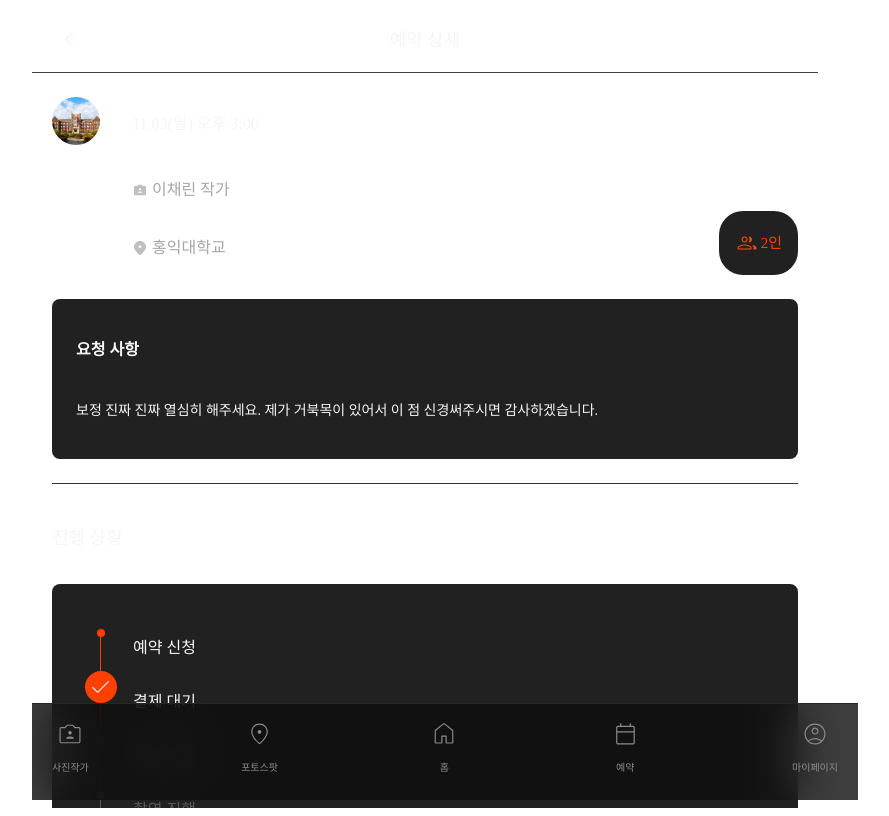
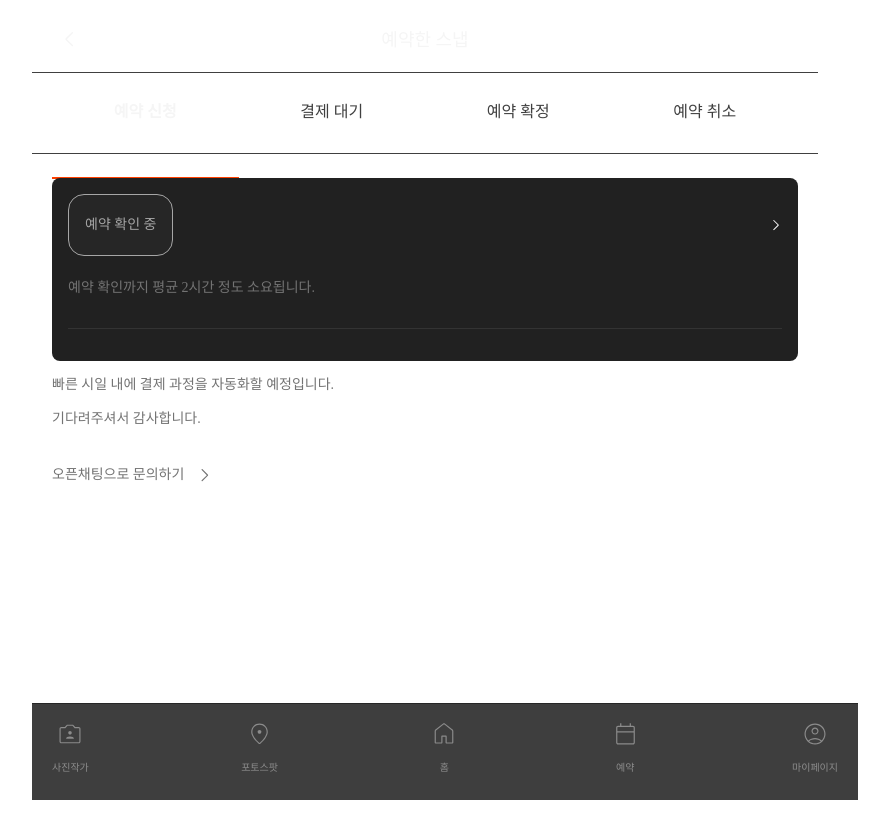
Before and after one commit to photo-ground/FE, a Next.js app: page /reserve/list in a window 1280 px wide. Shown: the whole page, without its empty margins (215-1104 px from the left). Built offline with nearby package versions, Linux system fonts and the light colour scheme.

Commit message:
💄 ui: 예약 기록 페이지 tab 및 카드 기본 구성

```diff
--- a/src/app/reserve/_components/ReserveLinks.tsx
+++ b/src/app/reserve/_components/ReserveLinks.tsx
@@ -49,7 +49,7 @@ export default function ReserveLinks() {
         <PrevReservationIcon />
         <Text variant="body1_md">이전 스냅</Text>
       </PrevButton>
-      <CurrentButton href="/reserve/current">
+      <CurrentButton href="/reserve/list">
         <CurrentReservationIcon />
         <Text variant="body1_md">예약한 스냅</Text>
       </CurrentButton>
--- /dev/null
+++ b/src/app/reserve/list/_components/CardList.tsx
@@ -0,0 +1,51 @@
+import RightChevronIcon from '@/assets/RightChevronIcon';
+import Text from '@/components/atoms/Text';
+import Link from 'next/link';
+import styled from 'styled-components';
+import ReserveCard from './ReserveCard';
+
+const Container = styled.div`
+  padding: 1.5rem 1.25rem;
+`;
+
+const InfoArea = styled.div`
+  display: flex;
+  flex-direction: column;
+  gap: 0.5rem;
+`;
+
+const CaptionText = styled(Text)`
+  color: ${({ theme }) => theme.colors.gray[400]};
+`;
+
+const ChatLink = styled(Link)`
+  display: flex;
+  gap: 0.25rem;
+  align-items: center;
+
+  text-decoration: none;
+`;
+
+export default function CardList() {
+  return (
+    <Container>
+      <ReserveCard />
+
+      <InfoArea>
+        <div>
+          <CaptionText variant="caption1_rg">
+            빠른 시일 내에 결제 과정을 자동화할 예정입니다.
+          </CaptionText>
+          <CaptionText variant="caption1_rg">
+            기다려주셔서 감사합니다.
+          </CaptionText>
+        </div>
+
+        <ChatLink href="/">
+          <CaptionText variant="caption1_rg">오픈채팅으로 문의하기</CaptionText>
+          <RightChevronIcon size="24" color="#737373" />
+        </ChatLink>
+      </InfoArea>
+    </Container>
+  );
+}
--- /dev/null
+++ b/src/app/reserve/list/_components/ReserveCard.tsx
@@ -0,0 +1,66 @@
+import styled from 'styled-components';
+import Tag from './Tag';
+import RightChevronIcon from '@/assets/RightChevronIcon';
+import Text from '@/components/atoms/Text';
+
+const Wrapper = styled.div`
+  display: flex;
+  flex-direction: column;
+  gap: 1.5rem;
+`;
+
+const Container = styled.div`
+  background: ${({ theme }) => theme.colors.gray[900]};
+  padding: 1rem;
+  border-radius: 0.5rem;
+`;
+
+const Header = styled.div`
+  display: flex;
+  flex-direction: column;
+  gap: 0.5rem;
+`;
+
+const TitleArea = styled.div`
+  display: flex;
+  align-items: center;
+  justify-content: space-between;
+`;
+
+const MessageArea = styled.div`
+  display: flex;
+  gap: 0.25rem;
+`;
+
+const Message = styled(Text)`
+  color: ${({ theme }) => theme.colors.gray[400]};
+`;
+
+const DivideLine = styled.hr`
+  border: none;
+  border-bottom: 1px solid ${({ theme }) => theme.colors.gray[700]};
+  margin: 1rem 0;
+`;
+
+export default function ReserveCard() {
+  return (
+    <Wrapper>
+      <Container>
+        <Header>
+          <TitleArea>
+            <Tag text="예약 확인 중" />
+            <RightChevronIcon size="20" />
+          </TitleArea>
+
+          <MessageArea>
+            <Message variant="caption1_rg">
+              예약 확인까지 평균 2시간 정도 소요됩니다.
+            </Message>
+          </MessageArea>
+        </Header>
+
+        <DivideLine />
+      </Container>
+    </Wrapper>
+  );
+}
--- /dev/null
+++ b/src/app/reserve/list/_components/Tabs.tsx
@@ -0,0 +1,60 @@
+import Link from 'next/link';
+import styled from 'styled-components';
+import Text from '@/components/atoms/Text';
+
+const TAB_LIST = [
+  { label: '예약 신청', route: '1' },
+  { label: '결제 대기', route: '2' },
+  { label: '예약 확정', route: '3' },
+  { label: '예약 취소', route: '4' },
+];
+
+const Container = styled.div`
+  display: grid;
+  grid-template-columns: repeat(4, 1fr);
+  padding: 0 1.25rem;
+
+  border-bottom: 1px solid ${({ theme }) => theme.colors.gray[600]};
+`;
+
+const Item = styled(Link)<{ $isCurrentTab: boolean }>`
+  width: 100%;
+  height: 100%;
+  padding: 0.75rem 0;
+
+  text-align: center;
+  text-decoration: none;
+
+  border-bottom: 2px solid
+    ${({ theme, $isCurrentTab }) =>
+      $isCurrentTab ? theme.colors.primary[100] : 'none'};
+`;
+
+const DeactivatedText = styled(Text)`
+  color: ${({ theme }) => theme.colors.gray[600]};
+`;
+
+export default function Tabs({ currentTab }: { currentTab: string }) {
+  return (
+    <Container>
+      {TAB_LIST.map((tabItem) => {
+        const { label, route } = tabItem;
+        const isCurrentTab = route === currentTab;
+
+        return (
+          <Item
+            key={label}
+            href={`/reserve/list?tab=${route}`}
+            $isCurrentTab={isCurrentTab}
+          >
+            {isCurrentTab ? (
+              <Text variant="title3">{label}</Text>
+            ) : (
+              <DeactivatedText variant="body1_md">{label}</DeactivatedText>
+            )}
+          </Item>
+        );
+      })}
+    </Container>
+  );
+}
--- /dev/null
+++ b/src/app/reserve/list/_components/Tag.tsx
@@ -0,0 +1,58 @@
+import Text from '@/components/atoms/Text';
+import { COLORS } from '@/styles/theme';
+import styled from 'styled-components';
+
+type TagType = 'general' | 'error' | 'success';
+
+function getBorderColor(type: TagType) {
+  switch (type) {
+    case 'error':
+      return COLORS.NEGATIVE[500];
+    case 'success':
+      return COLORS.POSITIVE[500];
+    default:
+      return COLORS.GRAY[200];
+  }
+}
+
+function getBackgroundColor(type: TagType) {
+  switch (type) {
+    case 'error':
+      return COLORS.NEGATIVE[800];
+    case 'success':
+      return COLORS.POSITIVE[800];
+    default:
+      return COLORS.GRAY[800];
+  }
+}
+
+const Container = styled.div<{ $border: string; $background: string }>`
+  padding: 0.375rem 1rem;
+  width: fit-content;
+  background: ${({ $background }) => $background};
+  border: 1px solid ${({ $border }) => $border};
+  border-radius: 1rem;
+`;
+
+const ColoredText = styled(Text)<{ $text: string }>`
+  color: ${({ $text }) => $text};
+`;
+
+export default function Tag({
+  text,
+  type = 'general',
+}: {
+  text: string;
+  type?: TagType;
+}) {
+  return (
+    <Container
+      $border={getBorderColor(type)}
+      $background={getBackgroundColor(type)}
+    >
+      <ColoredText variant="body3" $text={getBorderColor(type)}>
+        {text}
+      </ColoredText>
+    </Container>
+  );
+}
--- /dev/null
+++ b/src/app/reserve/list/page.tsx
@@ -0,0 +1,11 @@
+import ReservationListScreen from './screen';
+
+export default async function ReservationListPage({
+  searchParams,
+}: {
+  searchParams: { tab?: string };
+}) {
+  const { tab } = await searchParams;
+
+  return <ReservationListScreen currentTab={tab || '1'} />;
+}
--- /dev/null
+++ b/src/app/reserve/list/screen.tsx
@@ -0,0 +1,21 @@
+'use client';
+
+import TNB from '@/components/TNB';
+import Tabs from './_components/Tabs';
+import CardList from './_components/CardList';
+
+export default function ReservationListScreen({
+  currentTab,
+}: {
+  currentTab: string;
+}) {
+  return (
+    <>
+      <TNB.Back text="예약한 스냅" />
+
+      <Tabs currentTab={currentTab} />
+
+      <CardList />
+    </>
+  );
+}
--- a/src/assets/RightChevronIcon.tsx
+++ b/src/assets/RightChevronIcon.tsx
@@ -1,4 +1,10 @@
-export default function RightChevronIcon({ size = '28px' }: { size?: string }) {
+export default function RightChevronIcon({
+  size = '28px',
+  color = '#F5F5F5',
+}: {
+  size?: string;
+  color?: string;
+}) {
   return (
     <svg
       width={size}
@@ -9,7 +15,7 @@ export default function RightChevronIcon({ size = '28px' }: { size?: string }) {
     >
       <path
         d="M23.4517 14.1596C23.4517 14.3099 23.4269 14.4489 23.3775 14.5768C23.328 14.7047 23.2421 14.8293 23.1199 14.9506L16.9767 21.0952C16.846 21.2259 16.6855 21.2959 16.4951 21.3052C16.3047 21.3145 16.1348 21.2445 15.9855 21.0952C15.8361 20.9459 15.7615 20.7807 15.7615 20.5996C15.7615 20.4185 15.8361 20.2533 15.9855 20.104L21.9299 14.1596L15.9855 8.2152C15.8548 8.08453 15.7848 7.92353 15.7755 7.7322C15.7661 7.54273 15.8361 7.37333 15.9855 7.224C16.1348 7.07467 16.3 7 16.4811 7C16.6621 7 16.8273 7.07467 16.9767 7.224L23.1199 13.3686C23.2421 13.4899 23.328 13.6145 23.3775 13.7424C23.4269 13.8693 23.4517 14.0084 23.4517 14.1596Z"
-        fill="#F5F5F5"
+        fill={color}
       />
     </svg>
   );
--- a/src/styles/theme.ts
+++ b/src/styles/theme.ts
@@ -1,34 +1,80 @@
+export const COLORS = {
+  PRIMARY: {
+    '800': '#3E180B',
+    '500': '#FF4000',
+    '400': '#FF612B',
+    '300': '#FF855C',
+    '200': '#FFA67D',
+  },
+  SECONDARY: {
+    SURFACE: '#007C29',
+    ALPHA: '#007C2947',
+  },
+  ORANGE: {
+    '500': '#FF4F15',
+    '400': '#FF7B3D',
+    '300': '#FFA87D',
+  },
+  GRAY: {
+    '900': '#212121',
+    '800': '#262626',
+    '700': '#333333',
+    '600': '#404040',
+    '500': '#595959',
+    '400': '#737373',
+    '300': '#8C8C8C',
+    '200': '#A6A6A6',
+    '100': '#BFBFBF',
+  },
+  BLACK: '#0E0E0E',
+  WHITE: '#F5F5F5',
+  POSITIVE: {
+    '800': '#102D1C',
+    '500': '#18A852',
+  },
+  NEGATIVE: {
+    '800': '#3A1516',
+    '500': '#E93134',
+  },
+};
+
 const theme = {
   colors: {
     primary: {
-      100: '#FF4000',
-      80: '#FF612B',
-      70: '#FF855C',
-      60: '#FFA67D',
+      100: COLORS.PRIMARY[500],
+      80: COLORS.PRIMARY[400],
+      70: COLORS.PRIMARY[300],
+      60: COLORS.PRIMARY[200],
     },
 
     secondary: {
-      surface: '#007C29',
-      alpha: '#007C2947',
+      surface: COLORS.SECONDARY.SURFACE,
+      alpha: COLORS.SECONDARY.ALPHA,
     },
 
-    black: '#0E0E0E',
-    white: '#F5F5F5',
+    black: COLORS.BLACK,
+    white: COLORS.WHITE,
 
     gray: {
-      900: '#212121',
-      800: '#262626',
-      700: '#333333',
-      600: '#404040',
-      500: '#595959',
-      400: '#737373',
-      300: '#8C8C8C',
-      200: '#A6A6A6',
-      100: '#BFBFBF',
+      900: COLORS.GRAY[900],
+      800: COLORS.GRAY[800],
+      700: COLORS.GRAY[700],
+      600: COLORS.GRAY[600],
+      500: COLORS.GRAY[500],
+      400: COLORS.GRAY[400],
+      300: COLORS.GRAY[300],
+      200: COLORS.GRAY[200],
+      100: COLORS.GRAY[100],
     },
 
-    system: {
-      warning: '#ED4245',
+    positive: {
+      800: COLORS.POSITIVE[800],
+      500: COLORS.POSITIVE[500],
+    },
+
+    negative: {
+      800: COLORS.NEGATIVE[800],
+      500: COLORS.NEGATIVE[500],
     },
 
     background: {
```
